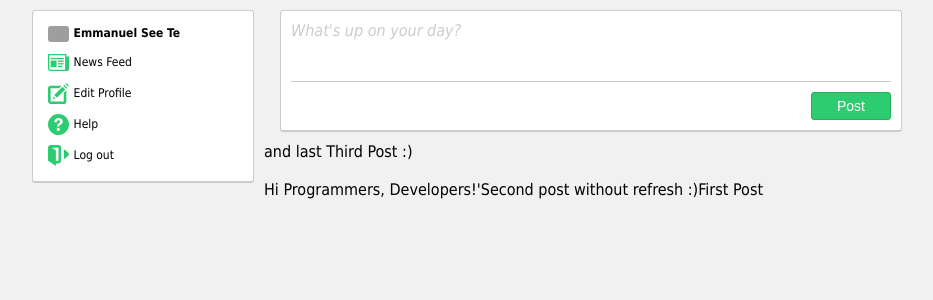
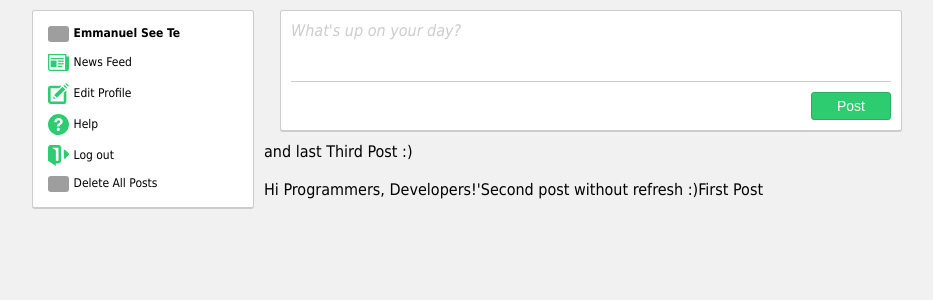
Before and after one commit to deril6/TextArea-PHP-JQUERY-AJAX, a PHP site: page / in a window 1280 px wide. Shown: the top 300 px of the page, without its empty margins (173-1106 px from the left). Run offline with PHP 8.4, Linux system fonts and the light colour scheme; data comes from the database, SQL or seed files in the repository; some libraries are stand-ins or nearby versions; grey boxes are pictures that could not be loaded.

Commit message:
Added Delete All Post and Fixed Bugs

```diff
--- a/index.php
+++ b/index.php
@@ -1,5 +1,12 @@
 <?php
 require_once('conn.php');
+
+if(isset($_GET['truncate'])) {
+    $stmt = $conn->prepare('TRUNCATE TABLE tbl_posts');
+    $stmt->execute();
+    header('location:index.php');
+}
+
 $stmt = $conn->prepare('SELECT * FROM tbl_posts ORDER BY post_id DESC');
 $stmt->execute();
 ?>
@@ -67,9 +74,19 @@ $stmt->execute();
                         </div>
                     </a>
                 </div>
+                <div class="handler">
+                    <a href="?truncate" class="icon" title="Log out">
+                        <span class="image">
+                            <img src="img/delete.svg" />
+                        </span>
+                        <div class="text">
+                            Delete All Posts
+                        </div>
+                    </a>
+                </div>
             </div>
             <div class="contentarea">
-                <div id="post" name="post" class="textarea" contenteditable="true" area-multiline="true" placeholder="What's up on your day?" role="combobox" spellcheck="true"></div>
+                <div id="post" name="post" class="textarea" contenteditable="true" placeholder="What's up on your day?"></div>
                 <div class="contentfooter">
                     <button type="submit" id="submit">Post</button>
                 </div>
```
